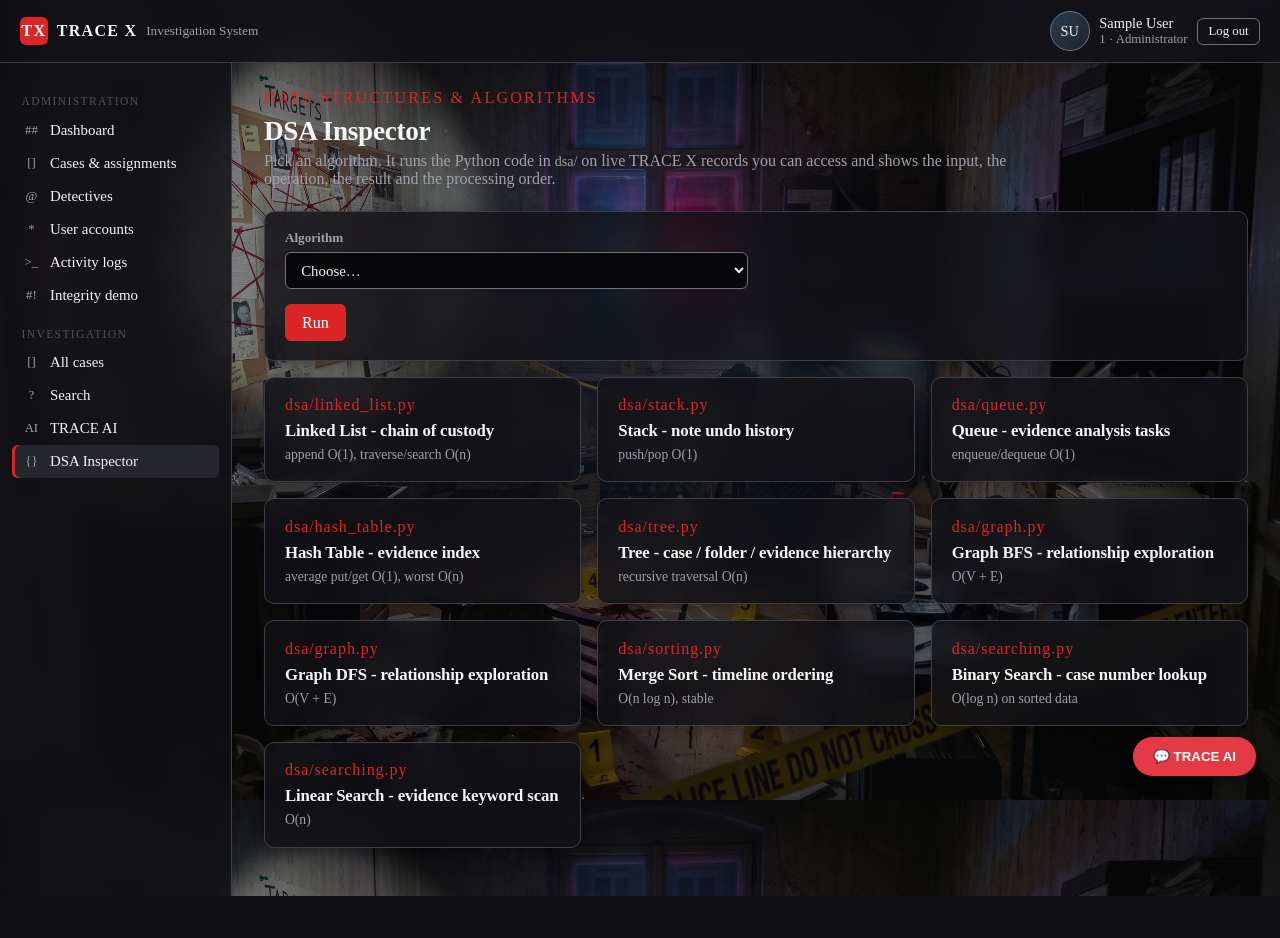
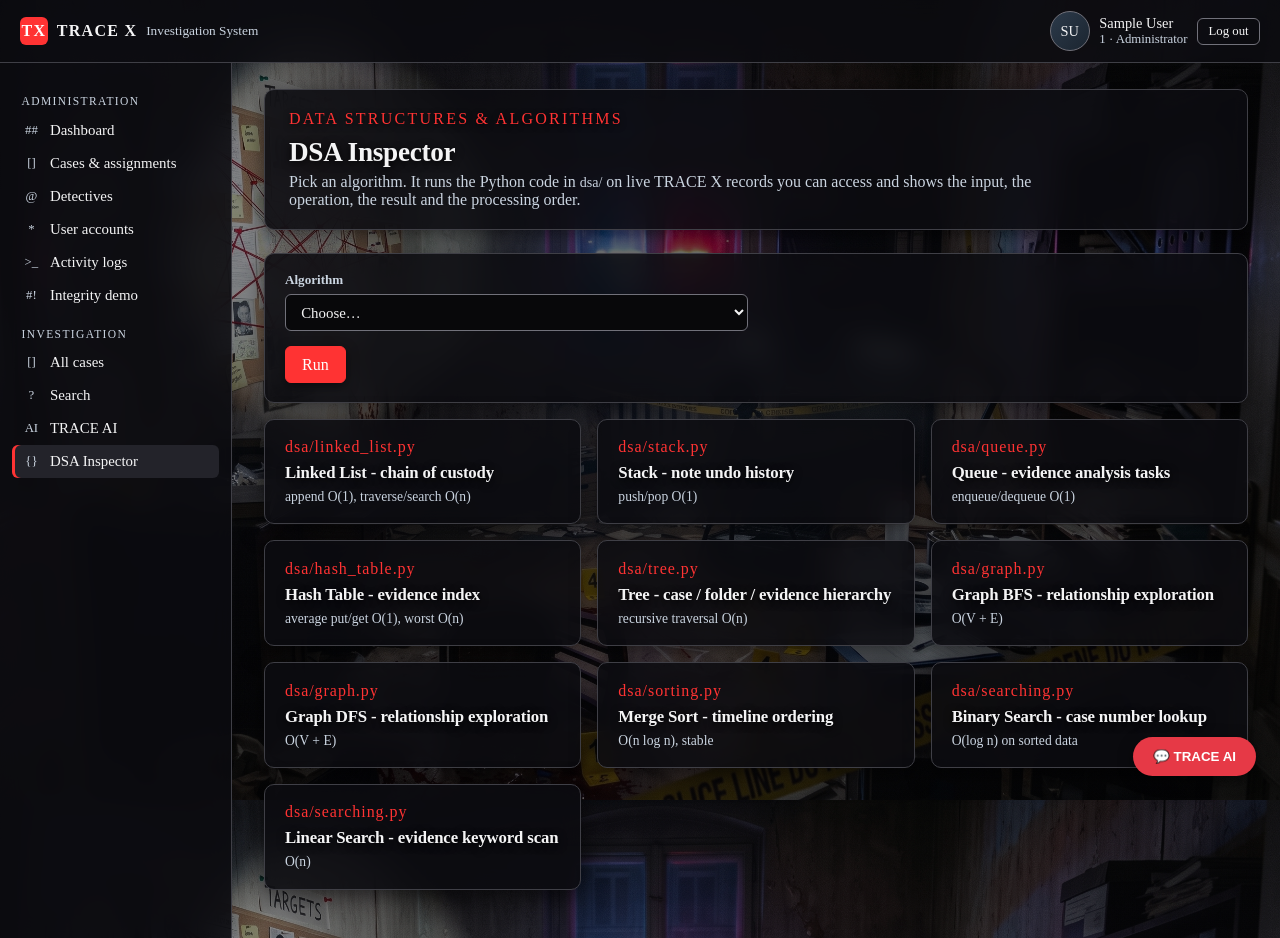
Before and after one commit to TRACEXX/TRACE-X, a Flask app: page /dsa/ in a window 1280 px wide. Before the commit the page ends 896 px from the top, so only its background shows below. Run offline with Flask 3, Linux system fonts and the light colour scheme; the visitor is signed in with stand-in values (Sample User, id 1); data comes from the database, SQL or seed files in the repository; data that the repository does not hold is empty; parts of the project's set-up code (start-up, migrations or seed data) failed here and were passed over.

Commit message:
Fixed some files

```diff
--- a/static/css/style.css
+++ b/static/css/style.css
@@ -7,19 +7,19 @@
 :root {
     /* BLACK & DEEP CHARCOAL BASE */
     --bg: #08080a;
-    --surface: rgba(18, 18, 22, 0.82);   /* Semi-transparent so background image peeks through */
-    --surface-2: rgba(30, 30, 36, 0.85);
-    --surface-3: rgba(42, 42, 50, 0.90);
+    --surface: rgba(12, 12, 16, 0.88);   /* Dark frosted panel for high text contrast */
+    --surface-2: rgba(24, 24, 30, 0.92);
+    --surface-3: rgba(36, 36, 44, 0.95);
 
     /* METALLIC SILVER BORDERS & TEXT */
     --line: #3f3f46;
     --line-strong: #71717a;
     --text: #f4f4f5;
-    --muted: #a1a1aa;
-    --faint: #52525b;
+    --muted: #cbd5e1;                    /* Lightened silver-grey for high legibility */
+    --faint: #71717a;
 
-    /* CRIMSON RED ACCENT (Replaces Evidence-Tape Amber Yellow) */
-    --accent: #dc2626;         /* Bright investigation red */
+    /* HIGH-CONTRAST CRIMSON RED ACCENT */
+    --accent: #ff3333;         /* Vibrant investigation red */
     --accent-ink: #ffffff;     /* Crisp white text on red accents */
 
     --info: #38bdf8;
@@ -35,7 +35,8 @@
 html { -webkit-text-size-adjust: 100%; }
 body {
     margin: 0;
-    background-image: linear-gradient(rgba(10, 10, 10, 0.5), rgba(10, 10, 10, 0.5)),
+    /* Lightened gradient overlay (0.45 / 0.55) so the background image is bright and clearly visible */
+    background-image: linear-gradient(rgba(8, 8, 10, 0.45), rgba(8, 8, 10, 0.55)),
                       url('../assets/backgrounds/bg.jpg');
     background-size: cover;
     background-position: center;
@@ -46,7 +47,13 @@ body {
 }
 a { color: var(--info); text-decoration: none; }
 a:hover { text-decoration: underline; }
-h1, h2, h3, h4 { line-height: 1.2; margin: 0 0 .5em; font-weight: 650; letter-spacing: -.01em; }
+h1, h2, h3, h4 {
+    line-height: 1.2;
+    margin: 0 0 .5em;
+    font-weight: 650;
+    letter-spacing: -.01em;
+    text-shadow: 0 2px 8px rgba(0, 0, 0, 0.95); /* Deep shadows separate text from bright background */
+}
 h1 { font-size: 1.7rem; }
 h2 { font-size: 1.25rem; }
 h3 { font-size: 1.05rem; }
@@ -88,7 +93,7 @@ img { max-width: 100%; }
     border-right: 1px solid var(--line);
     padding: 1rem .75rem;
 }
-.sidebar .nav-title { color: var(--faint); font-size: .72rem; text-transform: uppercase; letter-spacing: .12em; margin: 1rem .6rem .4rem; }
+.sidebar .nav-title { color: var(--muted); font-size: .72rem; text-transform: uppercase; letter-spacing: .12em; margin: 1rem .6rem .4rem; }
 .sidebar a {
   display: flex; align-items: center; gap: .6rem;
   padding: .5rem .65rem; border-radius: var(--radius-sm);
@@ -98,11 +103,31 @@ img { max-width: 100%; }
 .sidebar a.active { background: var(--surface-3); box-shadow: inset 3px 0 0 var(--accent); }
 .sidebar .ico { width: 18px; text-align: center; color: var(--muted); font-family: var(--mono); font-size: .8rem; }
 .main { padding: 1.6rem 2rem 3rem; min-width: 0; }
-.page-head { display: flex; flex-wrap: wrap; gap: 1rem; align-items: flex-end; justify-content: space-between; margin-bottom: 1.4rem; }
+
+/* Enclosed frosted panel for page header and breadcrumbs */
+.page-head {
+    display: flex; flex-wrap: wrap; gap: 1rem; align-items: flex-end; justify-content: space-between;
+    margin-bottom: 1.4rem;
+    background: var(--surface);
+    backdrop-filter: blur(12px);
+    -webkit-backdrop-filter: blur(12px);
+    border: 1px solid var(--line);
+    border-radius: var(--radius);
+    padding: 1.25rem 1.5rem;
+    box-shadow: 0 6px 24px rgba(0, 0, 0, 0.6);
+}
 .page-head h1 { margin: 0; }
-.eyebrow { color: var(--accent); font: 700 .74rem/1 var(--mono); letter-spacing: .14em; text-transform: uppercase; margin-bottom: .5rem; }
-.breadcrumb { font-size: .85rem; color: var(--muted); margin-bottom: .5rem; }
+.eyebrow {
+    color: var(--accent);
+    font: 700 .8rem/1 var(--mono);
+    letter-spacing: .14em;
+    text-transform: uppercase;
+    margin-bottom: .5rem;
+    text-shadow: 0 2px 6px rgba(0, 0, 0, 0.95);
+}
+.breadcrumb { font-size: .88rem; color: var(--muted); margin-bottom: .5rem; text-shadow: 0 2px 4px rgba(0,0,0,0.9); }
 .breadcrumb a { color: var(--muted); }
+.breadcrumb a:hover { color: #ffffff; }
 
 .grid { display: grid; gap: 1rem; }
 .grid-2 { grid-template-columns: repeat(2, minmax(0, 1fr)); }
@@ -116,12 +141,12 @@ img { max-width: 100%; }
 /* ------------------------------------------------------------ cards */
 .card {
     background: var(--surface);
-    backdrop-filter: blur(10px);          /* Frosted glass effect */
-    -webkit-backdrop-filter: blur(10px);
+    backdrop-filter: blur(12px);          /* Frosted glass effect */
+    -webkit-backdrop-filter: blur(12px);
     border: 1px solid var(--line);
     border-radius: var(--radius);
     padding: 1.15rem 1.25rem;
-    box-shadow: 0 4px 20px rgba(0, 0, 0, 0.4);
+    box-shadow: 0 6px 24px rgba(0, 0, 0, 0.6);
     min-width: 0;
 }
 .card h2, .card h3 { margin-bottom: .75rem; }
@@ -168,12 +193,13 @@ img { max-width: 100%; }
   padding: .55rem 1rem; border-radius: var(--radius-sm);
   border: 1px solid var(--line-strong); background: var(--surface-2); color: var(--text);
   font: 600 .9rem/1.2 var(--sans); cursor: pointer; white-space: nowrap;
+  box-shadow: 0 4px 12px rgba(0,0,0,0.5);
 }
-.btn:hover { background: var(--surface-3); text-decoration: none; }
+.btn:hover { background: var(--surface-3); text-decoration: none; color: #ffffff; }
 .btn.primary { background: var(--accent); border-color: var(--accent); color: var(--accent-ink); }
-.btn.primary:hover { filter: brightness(1.07); }
+.btn.primary:hover { filter: brightness(1.1); }
 .btn.danger { border-color: rgba(236,101,83,.6); color: #ffb3a8; }
-.btn.ghost { background: transparent; }
+.btn.ghost { background: transparent; box-shadow: none; }
 .btn.small { padding: .32rem .65rem; font-size: .8rem; }
 .btn.block { width: 100%; }
 .btn[disabled] { opacity: .5; cursor: not-allowed; }
```
Also changed, not shown: other parts of static/css/style.css (+48 -18 lines), templates/case.html (+4 -3 lines).
